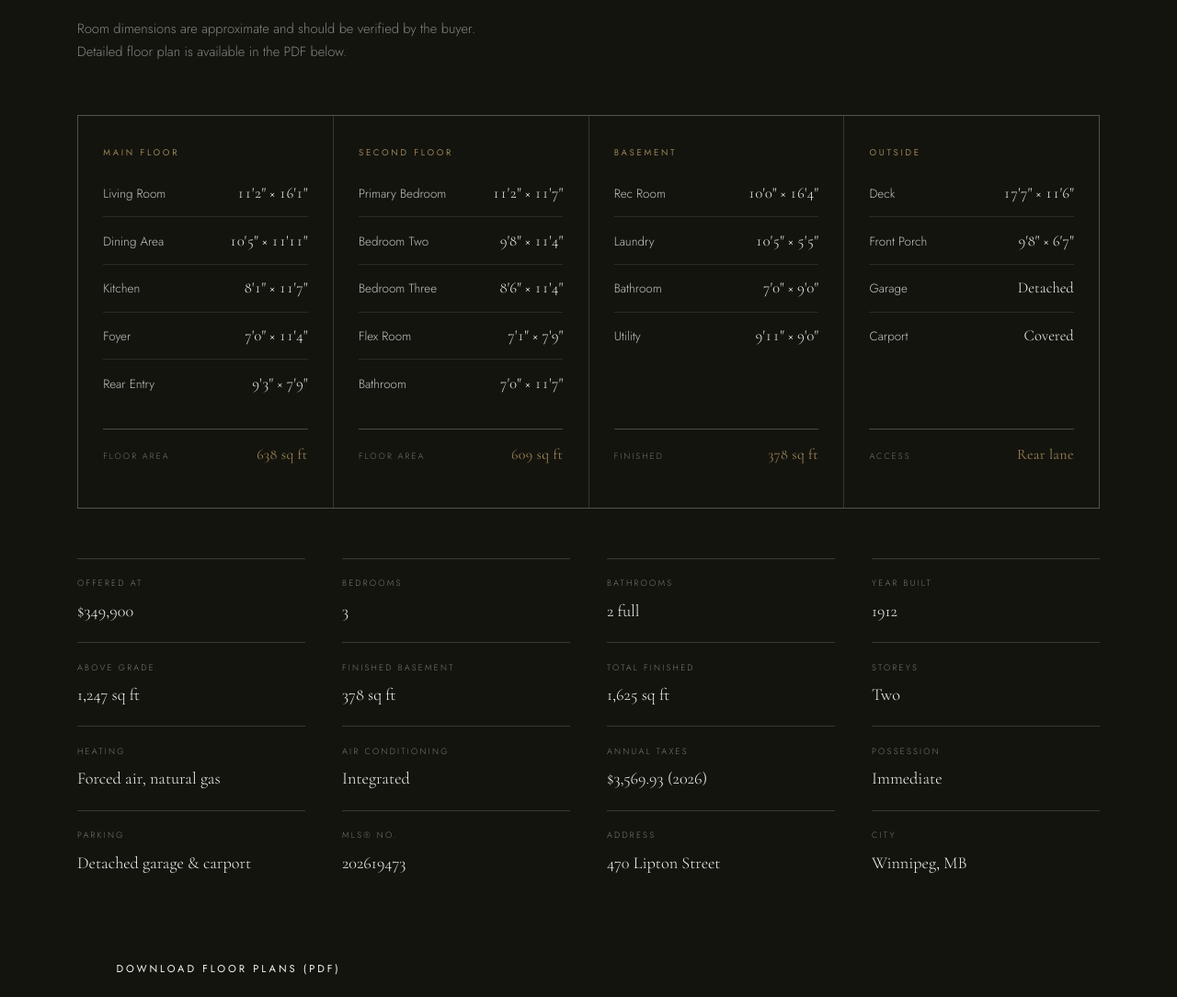
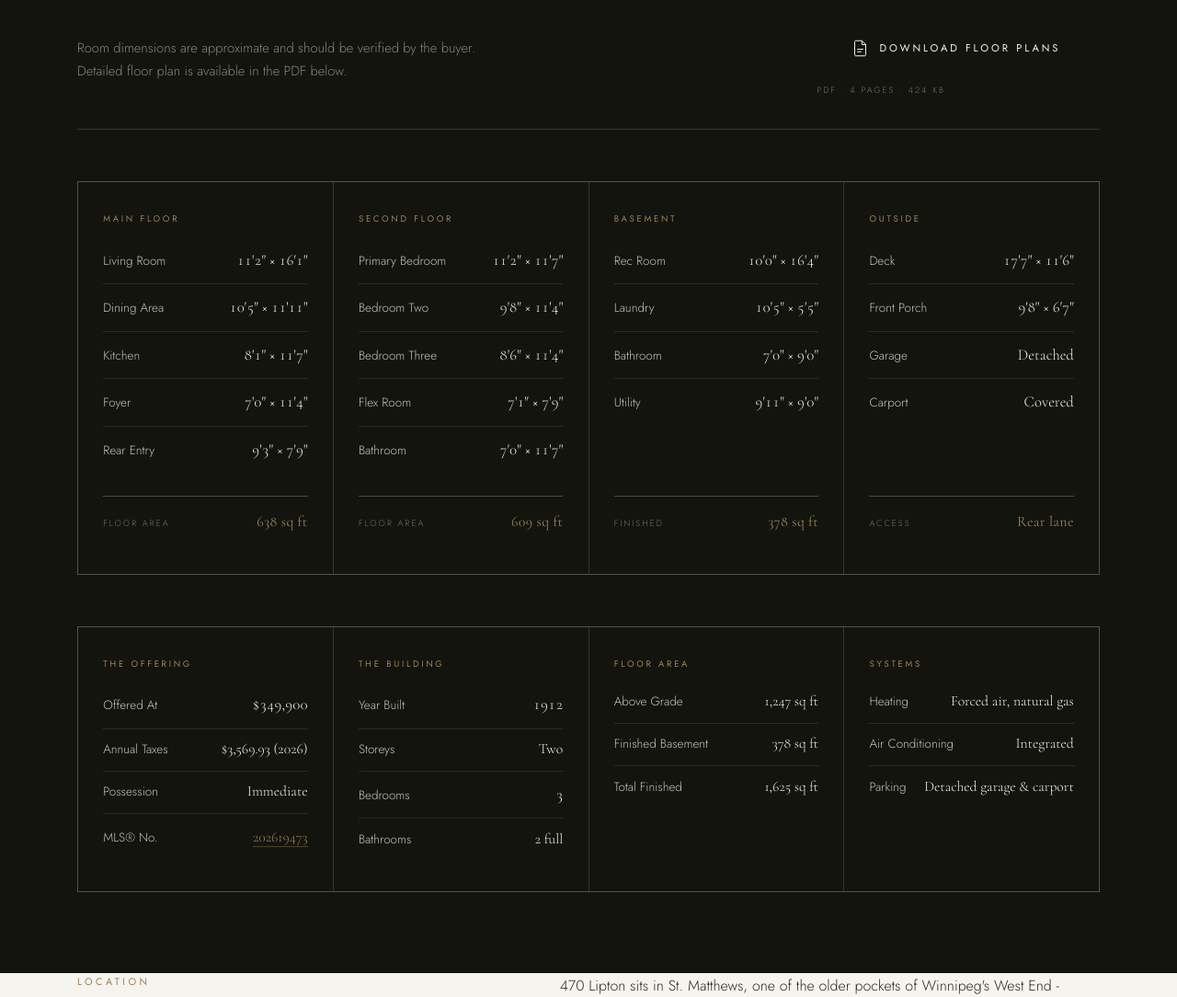
Before and after one commit to corposant/470lipton.github.io, a plain HTML site: page index.html in a window 1280 px wide. Shown: the part 4971-6055 px from the top of the page at 92% size. Drawn offline with nearby package versions, Linux system fonts and the light colour scheme.

Commit message:
Particulars as cards; download button up top with PDF icon; link MLS number

```diff
--- a/index.html
+++ b/index.html
@@ -353,7 +353,7 @@ section{padding:clamp(4.5rem,11vh,8.5rem) 0}
   padding:.7rem 0;border-top:1px solid rgba(246,244,239,.1)
 }
 .floor li:first-child{border-top:0;padding-top:0}
-.floor .rm{font-size:.84rem;color:rgba(246,244,239,.78)}
+.floor .rm{font-size:.84rem;color:rgba(246,244,239,.78);flex:0 0 auto}
 .floor .dim{
   font-family:var(--serif);font-size:1.04rem;color:var(--bone);
   font-variant-numeric:tabular-nums;white-space:nowrap
@@ -372,21 +372,35 @@ section{padding:clamp(4.5rem,11vh,8.5rem) 0}
 @media(max-width:1000px){.floors{grid-template-columns:repeat(2,1fr)}}
 @media(max-width:560px){.floors{grid-template-columns:1fr}}
 
-/* ── everything that isn't a room ── */
-.specs{
-  display:grid;grid-template-columns:repeat(4,1fr);
-  gap:0 2.5rem;margin-top:3.4rem
+/* ── text values wrap; dimensions never do ── */
+/* text values wrap under themselves rather than crushing the label */
+.floor .val{
+  font-family:var(--serif);font-size:.98rem;color:var(--bone);
+  text-align:right;line-height:1.35;flex:1 1 auto;min-width:0
 }
-.specs div{border-top:1px solid rgba(246,244,239,.16);padding:1.15rem 0}
-.specs dt{
-  font-size:.58rem;letter-spacing:.24em;text-transform:uppercase;
-  color:rgba(246,244,239,.45)
+
+/* ── header row: disclaimer left, download right ── */
+.details-bar{
+  display:flex;flex-wrap:wrap;align-items:center;justify-content:space-between;
+  gap:1.6rem 2.5rem;margin-top:1.8rem;
+  padding-bottom:2.2rem;border-bottom:1px solid rgba(246,244,239,.15)
 }
-.specs dd{
-  margin:.42rem 0 0;font-family:var(--serif);font-size:1.14rem;color:var(--bone)
+.details-bar .intro{margin:0;flex:1 1 22rem}
+.dl{flex:0 0 auto;display:flex;flex-direction:column;gap:.6rem;align-items:flex-start}
+.dl .btn{display:inline-flex;align-items:center;gap:.85rem}
+.dl svg{width:15px;height:19px;flex:none}
+.dl .meta{
+  font-size:.58rem;letter-spacing:.22em;text-transform:uppercase;
+  color:rgba(246,244,239,.42);padding-left:.2rem
 }
-@media(max-width:860px){.specs{grid-template-columns:repeat(2,1fr)}}
-@media(max-width:440px){.specs{grid-template-columns:1fr}}
+
+/* ── a linked value, e.g. the MLS number ── */
+.floor a.dim,.floor a.val{
+  color:var(--brass);text-decoration:none;
+  border-bottom:1px solid rgba(154,131,85,.4);
+  transition:color .3s,border-color .3s
+}
+.floor a.dim:hover,.floor a.val:hover{color:var(--bone);border-color:var(--bone)}
 
 /* ghost button, light-on-dark */
 .btn-light{background:transparent;color:var(--bone);border-color:rgba(246,244,239,.45)}
@@ -630,9 +644,16 @@ Single detached garage plus covered carport off the rear lane provides parking f
   <div class="wrap rev">
     <p class="eyebrow">Property Details</p>
     <h2>The particulars</h2>
-    <p class="intro">Room dimensions are approximate and should be verified by the buyer. Detailed floor plan is available in the PDF below.</p>
 
-    <div class="floors">
+    <div class="details-bar">
+      <p class="intro">Room dimensions are approximate and should be verified by the buyer. Detailed floor plan is available in the PDF below.</p>
+      <span class="dl">
+        <a class="btn btn-light" href="floorplan.pdf" download><svg viewBox="0 0 20 24" fill="none" stroke="currentColor" stroke-width="1.3" stroke-linejoin="round" aria-hidden="true"><path d="M12.4 1H3.6A1.6 1.6 0 0 0 2 2.6v18.8A1.6 1.6 0 0 0 3.6 23h12.8a1.6 1.6 0 0 0 1.6-1.6V6.6z"/><path d="M12.4 1v5.6H18"/><path d="M5.6 13.4h8.8M5.6 17h6"/></svg> Download Floor Plans</a>
+        <span class="meta">PDF &middot; 4 pages &middot; 424&nbsp;KB</span>
+      </span>
+    </div>
+
+<div class="floors">
       <div class="floor">
         <h3>Main Floor</h3>
         <ul>
@@ -680,31 +701,45 @@ Single detached garage plus covered carport off the rear lane provides parking f
       </div>
     </div>
 
-    <dl class="specs">
-      <div><dt>Offered At</dt><dd>$349,900</dd></div>
-      <div><dt>Bedrooms</dt><dd>3</dd></div>
-      <div><dt>Bathrooms</dt><dd>2 full</dd></div>
-      <div><dt>Year Built</dt><dd>1912</dd></div>
+    <div class="floors">
+      <div class="floor">
+        <h3>The Offering</h3>
+        <ul>
+          <li><span class="rm">Offered At</span><span class="dim">$349,900</span></li>
+          <li><span class="rm">Annual Taxes</span><span class="val">$3,569.93 (2026)</span></li>
+          <li><span class="rm">Possession</span><span class="val">Immediate</span></li>
+          <li><span class="rm">MLS&reg; No.</span><span class=""><a class="val" href="https://www.realtor.ca/real-estate/30125698/470-lipton-street-winnipeg-west-end" target="_blank" rel="noopener">202619473</a></span></li>
+        </ul>
+      </div>
 
-      <div><dt>Above Grade</dt><dd>1,247 sq ft</dd></div>
-      <div><dt>Finished Basement</dt><dd>378 sq ft</dd></div>
-      <div><dt>Total Finished</dt><dd>1,625 sq ft</dd></div>
-      <div><dt>Storeys</dt><dd>Two</dd></div>
+      <div class="floor">
+        <h3>The Building</h3>
+        <ul>
+          <li><span class="rm">Year Built</span><span class="dim">1912</span></li>
+          <li><span class="rm">Storeys</span><span class="val">Two</span></li>
+          <li><span class="rm">Bedrooms</span><span class="dim">3</span></li>
+          <li><span class="rm">Bathrooms</span><span class="val">2 full</span></li>
+        </ul>
+      </div>
 
-      <div><dt>Heating</dt><dd>Forced air, natural gas</dd></div>
-      <div><dt>Air Conditioning</dt><dd>Integrated</dd></div>
-      <div><dt>Annual Taxes</dt><dd>$3,569.93 (2026)</dd></div>
-      <div><dt>Possession</dt><dd>Immediate</dd></div>
+      <div class="floor">
+        <h3>Floor Area</h3>
+        <ul>
+          <li><span class="rm">Above Grade</span><span class="val">1,247 sq ft</span></li>
+          <li><span class="rm">Finished Basement</span><span class="val">378 sq ft</span></li>
+          <li><span class="rm">Total Finished</span><span class="val">1,625 sq ft</span></li>
+        </ul>
+      </div>
 
-      <div><dt>Parking</dt><dd>Detached garage &amp; carport</dd></div>
-      <div><dt>MLS&reg; No.</dt><dd>202619473</dd></div>
-      <div><dt>Address</dt><dd>470 Lipton Street</dd></div>
-      <div><dt>City</dt><dd>Winnipeg, MB</dd></div>
-    </dl>
-
-    <p style="margin-top:3.4rem">
-      <a class="btn btn-light" href="floorplan.pdf" download>Download Floor Plans (PDF)</a>
-    </p>
+      <div class="floor">
+        <h3>Systems</h3>
+        <ul>
+          <li><span class="rm">Heating</span><span class="val">Forced air, natural gas</span></li>
+          <li><span class="rm">Air Conditioning</span><span class="val">Integrated</span></li>
+          <li><span class="rm">Parking</span><span class="val">Detached garage &amp; carport</span></li>
+        </ul>
+      </div>
+    </div>
   </div>
 </section>
 
```
